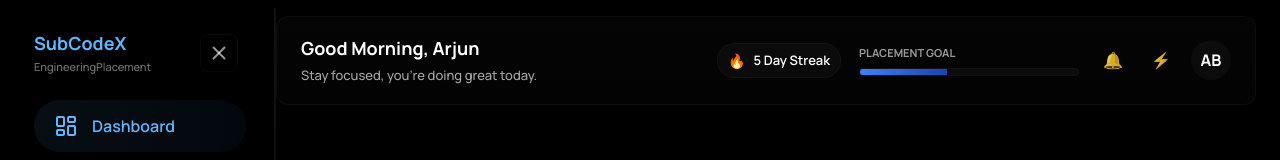
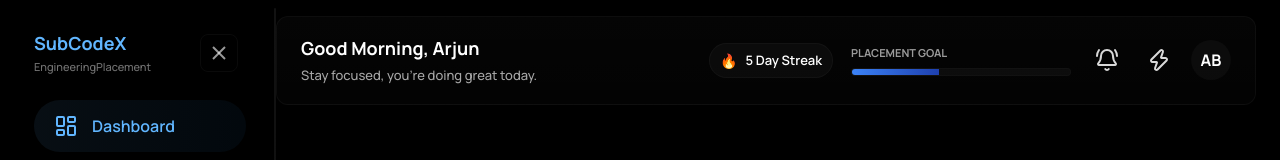
Before and after one commit to kundangosavii/SaptCodex, a React app in the folder Frontend/: page /dashboard in a window 1280 px wide. Shown: the top 160 px of the page. Built offline with nearby package versions, Linux system fonts and the light colour scheme; the HTML template or start-up script is replaced by a standard one.

Commit message:
style: change Bell icon and streak icon

```diff
--- a/Frontend/src/modules/dashboard/Topbar.jsx
+++ b/Frontend/src/modules/dashboard/Topbar.jsx
@@ -1,5 +1,6 @@
 import React from 'react'
 import './Topbar.css'
+import { BellRing, Zap } from 'lucide-react'
 
 export default function Topbar({ user = { name: 'Arjun', avatar: null }, streak = 5, progress = 40, sidebarOpen = true }) {
   const shiftClass = sidebarOpen ? 'shift-open' : 'shift-closed'
@@ -28,8 +29,8 @@ export default function Topbar({ user = { name: 'Arjun', avatar: null }, streak
         </div>
 
         <div className="topbar-right">
-          <button className="icon-btn" aria-label="notifications">🔔</button>
-          <button className="icon-btn" aria-label="quick-actions">⚡</button>
+          <button className="icon-btn" aria-label="notifications"><BellRing /></button>
+          <button className="icon-btn" aria-label="quick-actions"><Zap /></button>
           <div className="avatar">
             {user.avatar ? <img src={user.avatar} alt="avatar" /> : <div className="avatar-fallback">AB</div>}
           </div>
```
